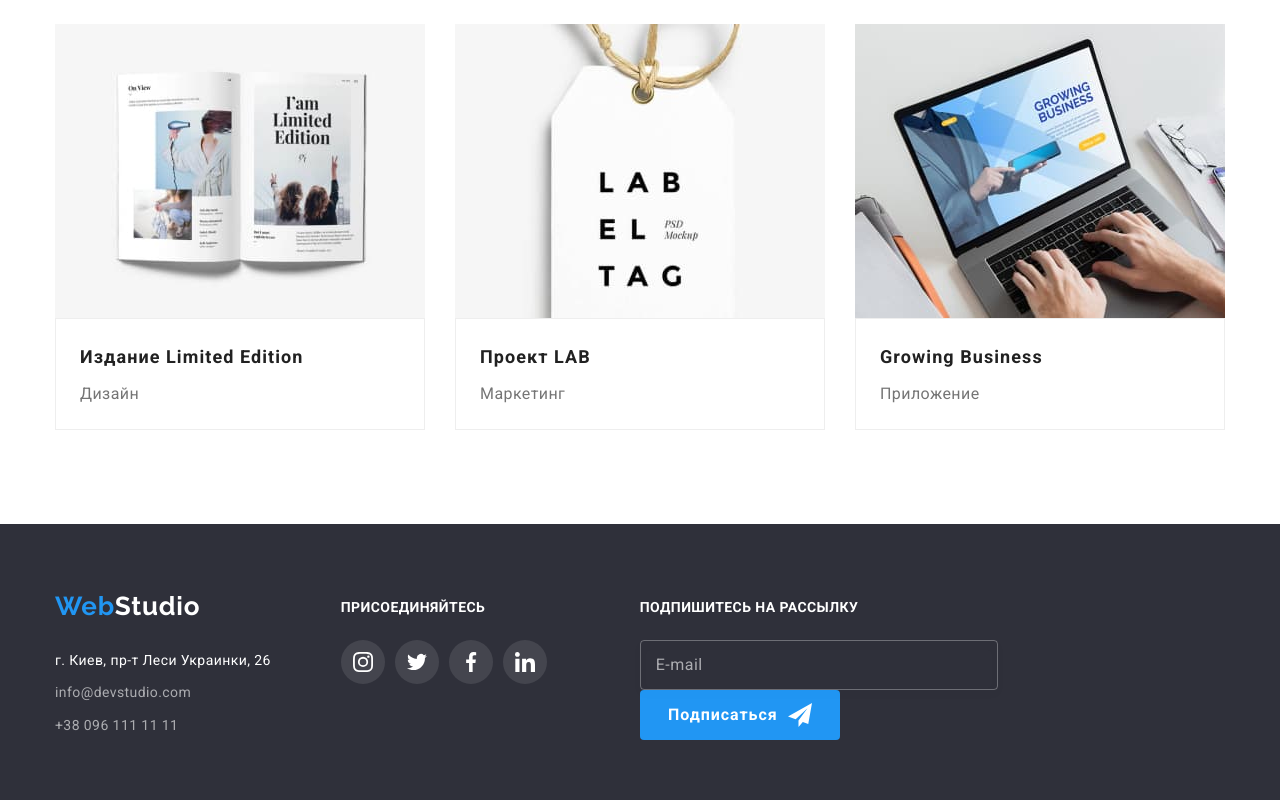
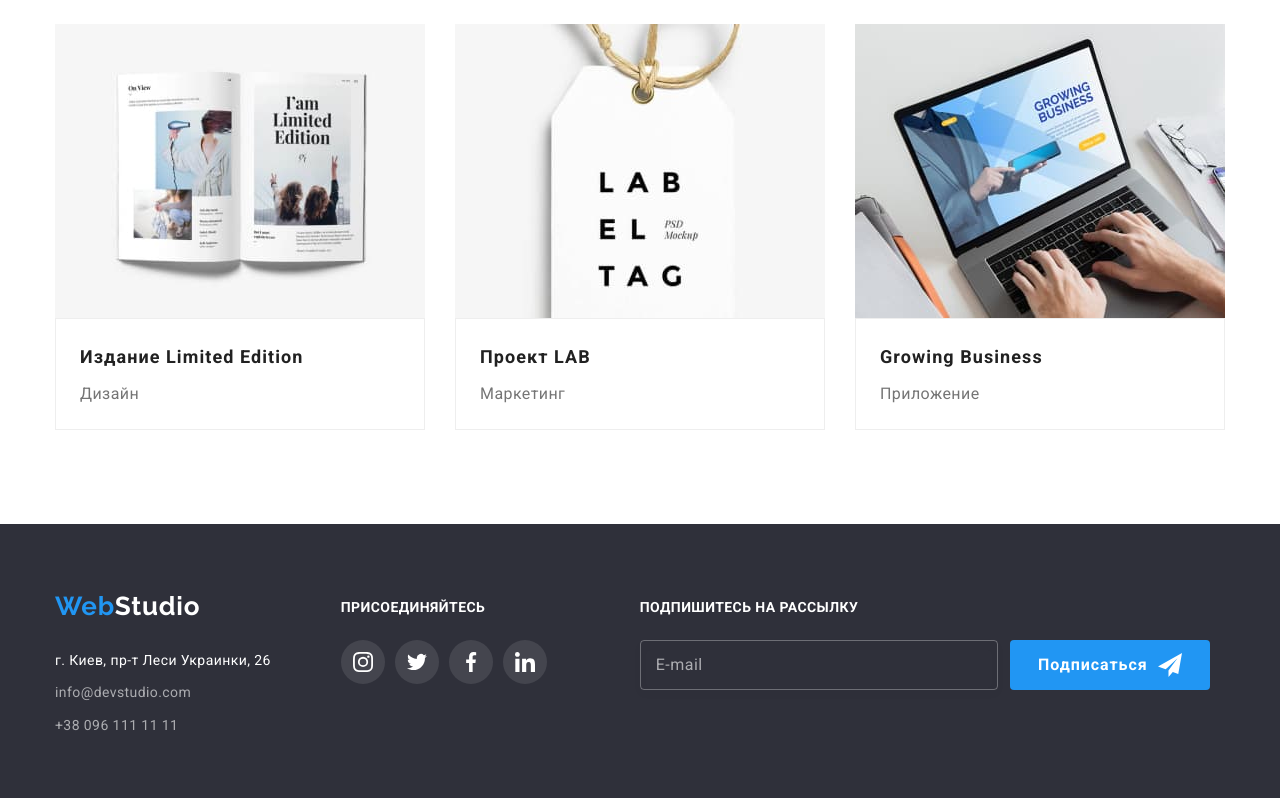
Before and after one commit to Tetiana-Shev/goit-markup-hw-06, a plain HTML site: page portfolio.html in a window 1280 px wide. Shown: the part 1111-1911 px from the top of the page. Drawn offline with nearby package versions, Linux system fonts and the light colour scheme.

Commit message:
Update portfolio.html

```diff
--- a/portfolio.html
+++ b/portfolio.html
@@ -256,20 +256,18 @@
 
                 <div class="footer-thumb-subscription">
                     <h3  class="footer-title">Подпишитесь на рассылку</h3>
-                    <span class="footer-subscription">
-                        <form action="" class="form-subscription">
-                            <label for="" class="email-label">
+                        <form class="form-subscription">
+                            <label class="email-label">
                                 <span class="e-mail">E-mail</span>
                             </label>
-                            <input type="mail" name="mail" class="input-subscription">
+                            <input type="email" name="email" class="input-subscription">
+                            <button type="submit" class="button-subscription">
+                                Подписаться
+                            <svg class="subscription-icon" width="24" height="24">
+                                <use href="./images/icons.svg#icon-send"></use>
+                            </svg>
+                            </button>
                         </form>
-                    <button type="submit" class="button-subscription">
-                        Подписаться
-                        <svg class="subscription-icon" width="24" height="24">
-                            <use href="./images/icons.svg#icon-send"></use>
-                        </svg>
-                    </button>
-                    </span>
                 </div>
             </div>
         </div>
```
